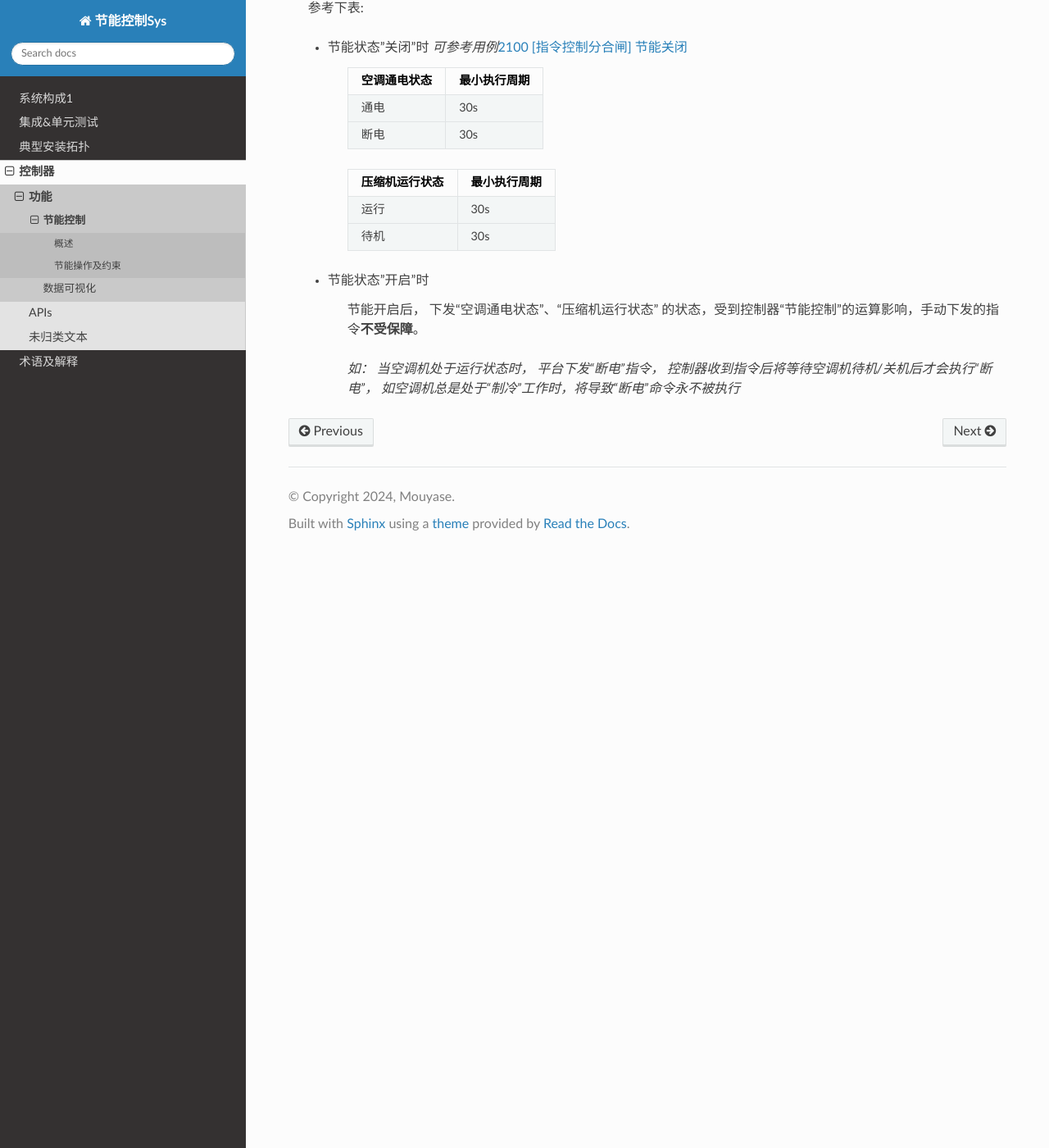
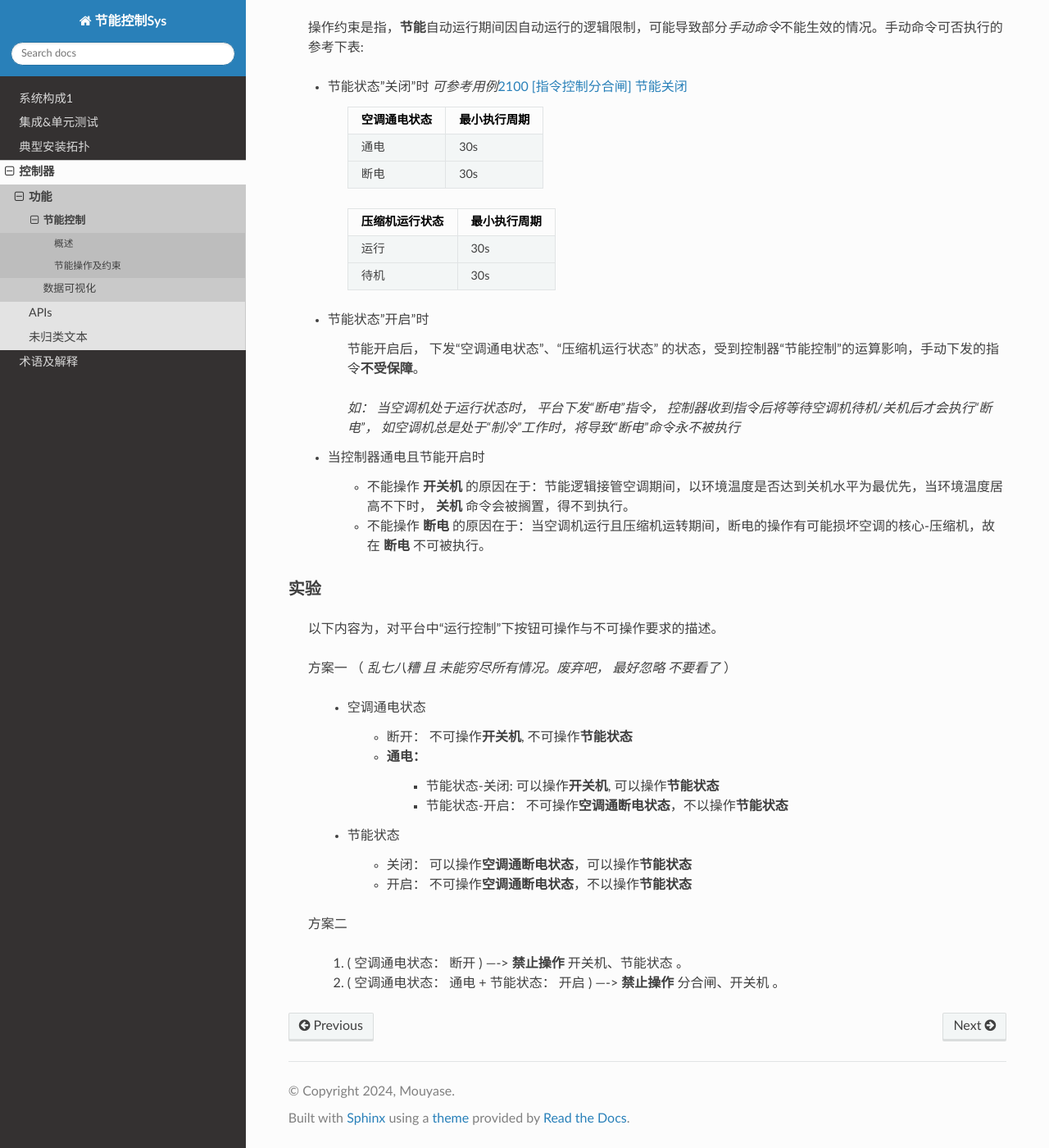
Before and after one commit to Muatrack/ControllerDocs, a Sphinx documentation site: the page built from docs/source/docs/controller/functions/powersave.rst, in a window 1280 px wide and 1400 px high, scrolled down 1271 px. Shown: the whole window at 82% size. Built offline with Sphinx 7.4.7 and the Read the Docs theme 3.1.0, drawn with Linux system fonts in a browser that asks for light colours.

Commit message:
更新文档

```diff
--- a/docs/source/docs/controller/functions/powersave.rst
+++ b/docs/source/docs/controller/functions/powersave.rst
@@ -3,6 +3,8 @@
 
 概述
 -------
+
+    传送至\ 实验_\
 
     节能控制是指通过对负载电器设备的用电情况施加外部控制,以实现节能电力能源的目标. 当前系统中, 节能控制主指 *控制器* 对空调机的运行数据采集和运算。
     当预设条件发生后,控制器将采取一系列的可用控制指令/行为对空调机的运行情况施加干预,以实现空调机的制冷 停止 开机 关机操作。
@@ -61,3 +63,33 @@
 
                 \ *如： 当空调机处于运行状态时， 平台下发“断电”指令， 控制器收到指令后将等待空调机待机/关机后才会执行“断电”，
                 如空调机总是处于“制冷”工作时，将导致“断电”命令永不被执行*\
+
+        * 当控制器通电且节能开启时
+
+                -  不能操作 **开关机** 的原因在于：节能逻辑接管空调期间，以环境温度是否达到关机水平为最优先，当环境温度居高不下时， **关机** 命令会被搁置，得不到执行。
+                -  不能操作 **断电** 的原因在于：当空调机运行且压缩机运转期间，断电的操作有可能损坏空调的核心-压缩机，故在 **断电** 不可被执行。
+
+
+实验
+========
+
+        以下内容为，对平台中“运行控制”下按钮可操作与不可操作要求的描述。
+
+        方案一 （ *乱七八糟 且 未能穷尽所有情况。废弃吧， 最好忽略 不要看了* ）
+
+                * 空调通电状态
+
+                        - 断开： 不可操作\ **开关机**\ , 不可操作\ **节能状态**\
+                        - 通电：
+                                - 节能状态-关闭:  可以操作\ **开关机**\ , 可以操作\ **节能状态**\
+                                - 节能状态-开启： 不可操作\ **空调通断电状态**\ ，不以操作\ **节能状态**\
+
+                * 节能状态
+
+                        - 关闭： 可以操作\ **空调通断电状态**\ ，可以操作\ **节能状态**\
+                        - 开启： 不可操作\ **空调通断电状态**\ ，不以操作\ **节能状态**\
+
+        方案二
+
+                #. ( 空调通电状态： 断开 ) ----> **禁止操作** 开关机、节能状态 。
+                #. ( 空调通电状态： 通电 + 节能状态： 开启 ) ----> **禁止操作** 分合闸、开关机 。
```
